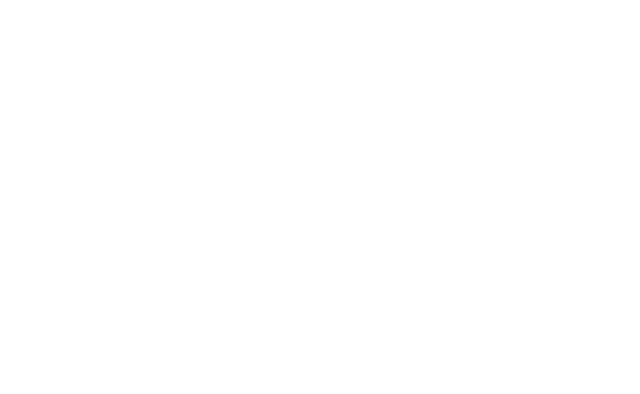
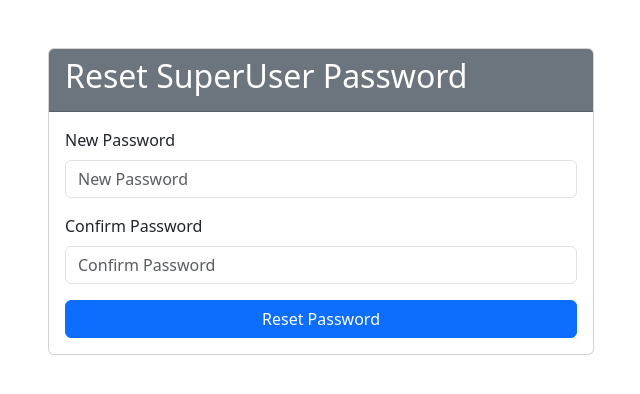
Before and after one commit to RubayedMunna/scrms-frontend, a React (Create React App) app: page /su-reset-password/1 in a window 1280 px wide. Before the commit this address had no page. Shown: the top 394 px of the page, without its empty margins (319-959 px from the left). Built offline with nearby package versions, Linux system fonts and the light colour scheme.

Commit message:
reset password super user

```diff
--- a/src/App.js
+++ b/src/App.js
@@ -20,6 +20,8 @@
 import Dashboard from './components/Dashboard';
 import ForgotPassword from './components/ForgotPassword';
 import ResetPassword from './components/ResetPassword';
+import SUForgotPassword from './components/SUForgotPassword';
+import SUResetPassword from './components/SUResetPassword';
 
 const PrivateRoute = ({ children }) => {
   return getToken() ? children : <Navigate to="/su-login" />;
@@ -30,7 +32,7 @@
   return (
     <Router>
       <Routes>
-        <Route path="/generate-su-link" element={<SULinkGenerator />} />
+        <Route path="/su-generate-link" element={<SULinkGenerator />} />
         <Route path="/su-register/:token" element={<SURegisterForm />} />
         <Route path="/su-login" element={<SULoginForm />} />
         <Route path="/login" element={<LoginForm />} />
@@ -38,6 +40,8 @@
         <Route path="/dashboard" element={<PrivateRoute><Dashboard /></PrivateRoute>}/>
         <Route path="/forgot-password" element={<ForgotPassword />} />
         <Route path="/reset-password/:token" element={<ResetPassword />} />
+        <Route path="/su-forgot-password" element={<SUForgotPassword />} />
+        <Route path="/su-reset-password/:token" element={<SUResetPassword />} />
 
 
         <Route path="/upload-department" element={<DepartmentUpload/>} />
--- a/src/components/SUDashboard.jsx
+++ b/src/components/SUDashboard.jsx
@@ -16,7 +16,7 @@
         <div className="container">
             <div className="row justify-content-center">
                 <div className="col-md-6 text-center">
-                    <h1 className="mt-5">Dashboard</h1>
+                    <h2 className="mt-5">Super User Dashboard</h2>
                     <button className="btn btn-danger mt-3" onClick={handleLogout}>Logout</button>
                 </div>
             </div>
--- /dev/null
+++ b/src/components/SUForgotPassword.jsx
@@ -0,0 +1,67 @@
+// src/components/SUForgotPassword.js
+
+import React, { useState } from 'react';
+import axios from 'axios';
+
+const SUForgotPassword = () => {
+    const [email, setEmail] = useState('');
+    const [message, setMessage] = useState('');
+    const [sent, setSent] = useState(false);
+
+    const handleSubmit = async (e) => {
+        e.preventDefault();
+        try {
+            await axios.post('http://localhost:5000/api/auth/su-forgot-password', { email });
+            setMessage('Recovery email sent. Please check your inbox.');
+            setSent(true);
+        } catch (error) {
+            setMessage('Error sending recovery email. Please try again.');
+            console.error('Error:', error);
+        }
+    };
+
+    if (sent) {
+        return (
+            <div className="container mt-5">
+                <div className="alert alert-success text-center">
+                    <p>Recovery email sent. Please check your inbox.</p>
+                    <a href="/su-login" className="btn btn-primary">Return to SuperUser Login</a>
+                </div>
+            </div>
+        );
+    }
+
+    return (
+        <div className="container mt-5">
+            <div className="row justify-content-center">
+                <div className="col-md-6">
+                    <div className="card">
+                        <div className="card-header bg-secondary text-white">
+                            <h2>Forgot Password</h2>
+                        </div>
+                        <div className="card-body">
+                            <form onSubmit={handleSubmit}>
+                                <div className="form-group">
+                                    <label htmlFor="email">Email address</label>
+                                    <input
+                                        type="email"
+                                        className="form-control"
+                                        id="email"
+                                        placeholder="Enter your email"
+                                        value={email}
+                                        onChange={(e) => setEmail(e.target.value)}
+                                        required
+                                    />
+                                </div>
+                                <button type="submit" className="btn btn-primary btn-block">Send Reset Link</button>
+                            </form>
+                            {message && <p className="mt-3 text-danger">{message}</p>}
+                        </div>
+                    </div>
+                </div>
+            </div>
+        </div>
+    );
+};
+
+export default SUForgotPassword;
--- a/src/components/SULoginForm.jsx
+++ b/src/components/SULoginForm.jsx
@@ -1,4 +1,3 @@
-// src/components/Login.js
 import React, { useState } from 'react';
 import axios from 'axios';
 import { useNavigate } from 'react-router-dom';
@@ -20,6 +19,10 @@
         } catch (err) {
             setError('Invalid credentials');
         }
+    };
+
+    const handleForgotPassword = () => {
+        navigate('/su-forgot-password');
     };
 
     return (
@@ -59,6 +62,9 @@
                                 </div>
                                 <button type="submit" className="btn btn-primary btn-block mt-3">Login</button>
                             </form>
+                            <div className="mt-3 text-center">
+                                <button className="btn btn-link" onClick={handleForgotPassword}>Forgot Password?</button>
+                            </div>
                         </div>
                     </div>
                 </div>
--- a/src/components/SURegeisterForm.jsx
+++ b/src/components/SURegeisterForm.jsx
@@ -2,7 +2,9 @@
 import React, { useState } from 'react';
 import axios from 'axios';
 import { useParams } from 'react-router-dom';
+import { useNavigate } from 'react-router-dom';
 import 'bootstrap/dist/css/bootstrap.min.css';
+
 
 const SURegisterForm = () => {
     const { token } = useParams();
@@ -11,6 +13,8 @@
     const [password, setPassword] = useState('');
     const [error, setError] = useState('');
     const [success, setSuccess] = useState('');
+
+    const navigate = useNavigate();
 
     const handleRegister = async (e) => {
         e.preventDefault();
@@ -22,6 +26,7 @@
             });
             setSuccess('Superuser registered successfully');
             setError('');
+            navigate('/su-login');
         } catch (error) {
             console.error('Registration failed:', error);
             setError('Registration failed');
--- /dev/null
+++ b/src/components/SUResetPassword.jsx
@@ -0,0 +1,76 @@
+// src/components/SUResetPassword.js
+
+import React, { useState } from 'react';
+import axios from 'axios';
+import { useParams } from 'react-router-dom';
+
+const SUResetPassword = () => {
+    const [password, setPassword] = useState('');
+    const [confirmPassword, setConfirmPassword] = useState('');
+    const [message, setMessage] = useState('');
+    const { token } = useParams();
+
+    const handleSubmit = async (e) => {
+        e.preventDefault();
+
+        if (password !== confirmPassword) {
+            setMessage("Passwords do not match");
+            return;
+        }
+
+        try {
+            await axios.post('http://localhost:5000/api/auth/su-reset-password', { token, password });
+            setMessage("Password reset successful");
+            window.location.href = '/su-login';
+        } catch (error) {
+            console.error('Error resetting password', error);
+            setMessage("Error resetting password");
+        }
+    };
+
+    return (
+        <div className="container mt-5">
+            <div className="row justify-content-center">
+                <div className="col-md-6">
+                    <div className="card">
+                        <div className="card-header bg-secondary text-white">
+                            <h2>Reset SuperUser Password</h2>
+                        </div>
+                        <div className="card-body">
+                            <form onSubmit={handleSubmit}>
+                                <div className="form-group">
+                                    <label htmlFor="password">New Password</label>
+                                    <input
+                                        type="password"
+                                        className="form-control"
+                                        id="password"
+                                        placeholder="New Password"
+                                        value={password}
+                                        onChange={(e) => setPassword(e.target.value)}
+                                        required
+                                    />
+                                </div>
+                                <div className="form-group">
+                                    <label htmlFor="confirmPassword">Confirm Password</label>
+                                    <input
+                                        type="password"
+                                        className="form-control"
+                                        id="confirmPassword"
+                                        placeholder="Confirm Password"
+                                        value={confirmPassword}
+                                        onChange={(e) => setConfirmPassword(e.target.value)}
+                                        required
+                                    />
+                                </div>
+                                <button type="submit" className="btn btn-primary btn-block">Reset Password</button>
+                            </form>
+                            {message && <p className="mt-3 text-danger">{message}</p>}
+                        </div>
+                    </div>
+                </div>
+            </div>
+        </div>
+    );
+};
+
+export default SUResetPassword;
```
Also changed, not shown: src/App.css (deleted, +0 -38 lines), src/components/Dashboard.jsx (+23 -4 lines).
